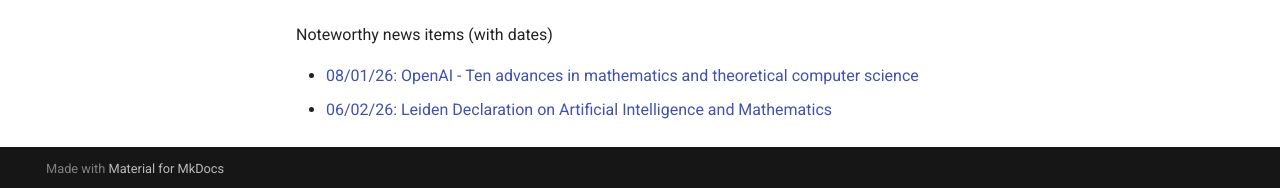
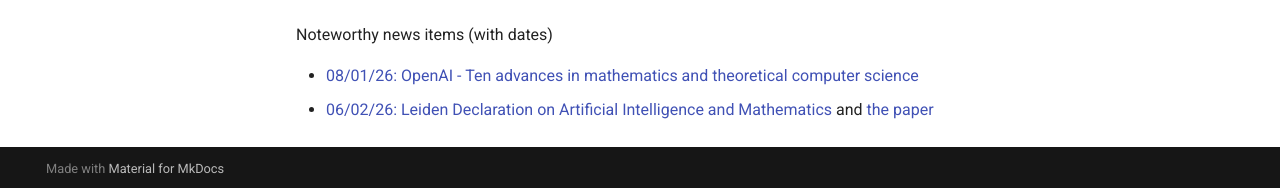
Before and after one commit to leyffer/BestPractices4AI, an MkDocs documentation site: the page built from docs/resources/links.md, in a window 1280 px wide and 990 px high. Shown: the part 799-987 px from the top of the window. Built offline with MkDocs 1.6.1 and Material for MkDocs 9.7.7, drawn with Linux system fonts in a browser that asks for light colours; comment, search, counter and statistics services are not loaded.

Commit message:
Update links.md

```diff
--- a/docs/resources/links.md
+++ b/docs/resources/links.md
@@ -23,4 +23,4 @@ These Argonne-specific resources *require Argonne login*.
 Noteworthy news items (with dates)
 
 - [08/01/26: OpenAI - Ten advances in mathematics and theoretical computer science](https://openai.com/index/ten-advances-in-mathematics/)
-- [06/02/26: Leiden Declaration on Artificial Intelligence and Mathematics](https://leidendeclaration.ai/)
+- [06/02/26: Leiden Declaration on Artificial Intelligence and Mathematics](https://leidendeclaration.ai/) and [the paper](https://cdn.openai.com/pdf/ten-proofs-oai.pdf)
```
